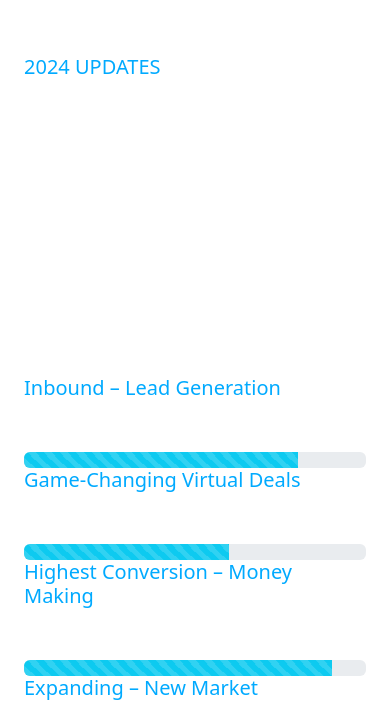
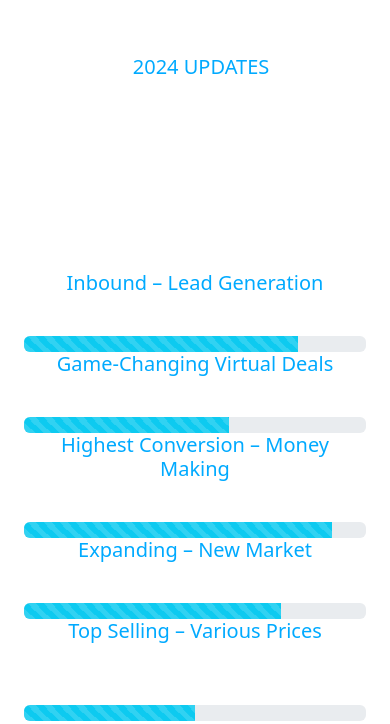
Before and after one commit to Esraa-Esmat/LeadBull_Task, a React (Vite) app: page / in a window 390 px wide. Shown: the part 6520-7244 px from the top of the page. Built offline with nearby package versions, Linux system fonts and the light colour scheme.

Commit message:
edit for responsive

```diff
--- a/src/Components/UpdatesSection/UpdatesSection.jsx
+++ b/src/Components/UpdatesSection/UpdatesSection.jsx
@@ -56,7 +56,7 @@
     }, [inView5]);
 
     return (
-        <Container fluid className="py-5 updates-section text-start">
+        <Container fluid className="py-5 updates-section text-md-start text-center">
             <Container>
                 <Row>
                     <Col lg={6} md={6} className='d-flex justify-content-center flex-column updates-section-left'>
```
